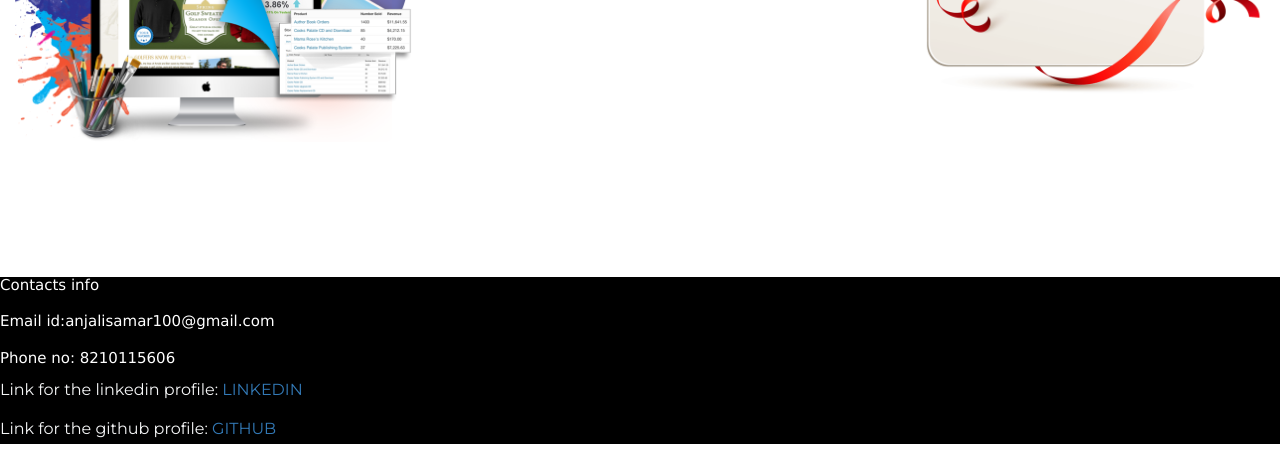
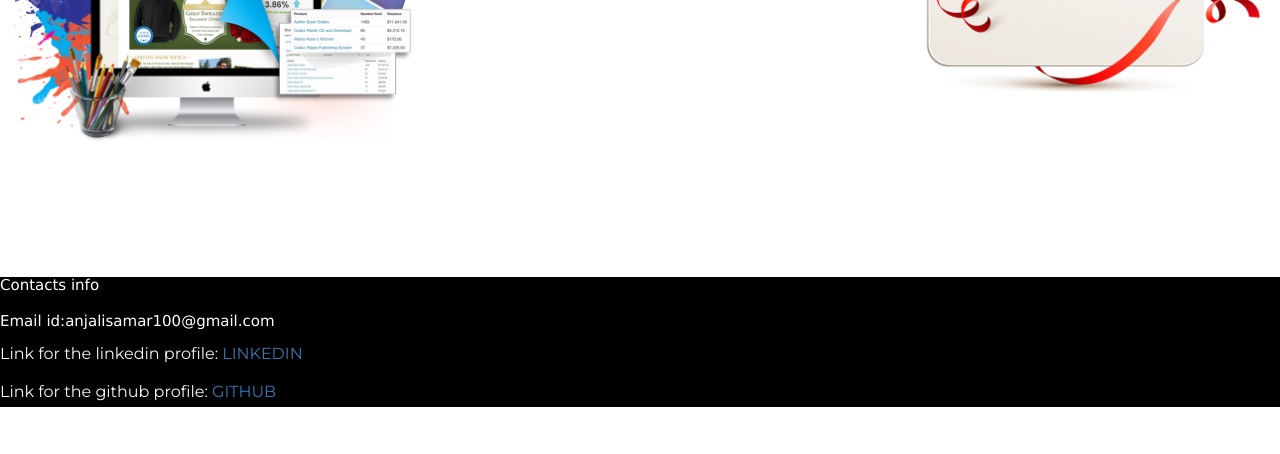
Before and after one commit to anjalisingh100/index, a plain HTML site: page index.html in a window 1280 px wide. Shown: the part 1625-2079 px from the top of the page. After the commit the page ends 2042 px from the top, so only its background shows below. Drawn offline with nearby package versions, Linux system fonts and the light colour scheme.

Commit message:
Update index.html

```diff
--- a/index.html
+++ b/index.html
@@ -116,7 +116,7 @@
  <div class="main" style="background-color: black">
  <h1 class="fontsstyle" style="font-family:verdana;font-size:15px;color:white">Contacts info</h1>
   <h1 class="fontsstyle" style="font-family:verdana;font-size:15px;color:white">Email id:anjalisamar100@gmail.com</h1>
-  <h1 class="fontsstyle" style="font-family:verdana;font-size:15px;color:white">Phone no: 8210115606</h1>
+
 
    <p>Link for the linkedin profile:  <a href="https://www.linkedin.com/in/anjali-kumari-078901162/"> LINKEDIN</a></p>
    <p>Link for the github profile:  <a href="https://github.com/anjalisingh100"> GITHUB</a></p>
```
